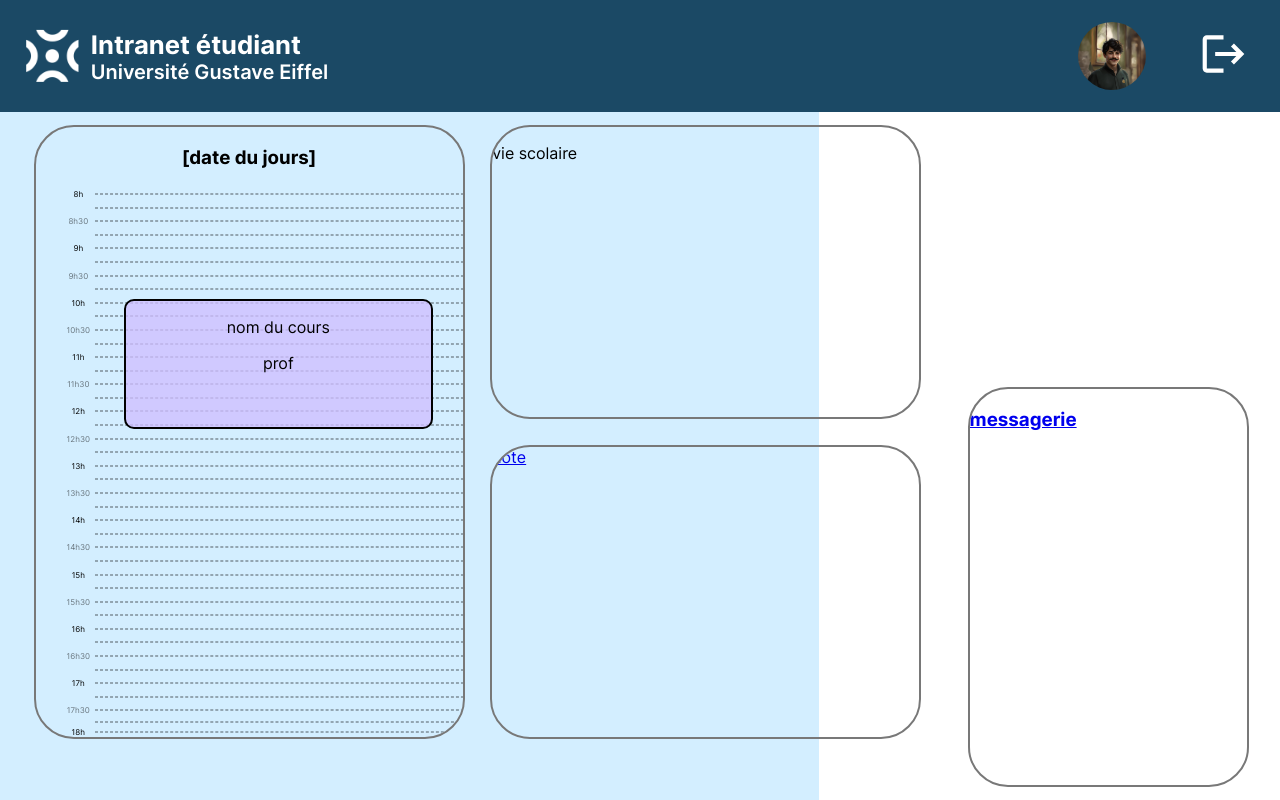
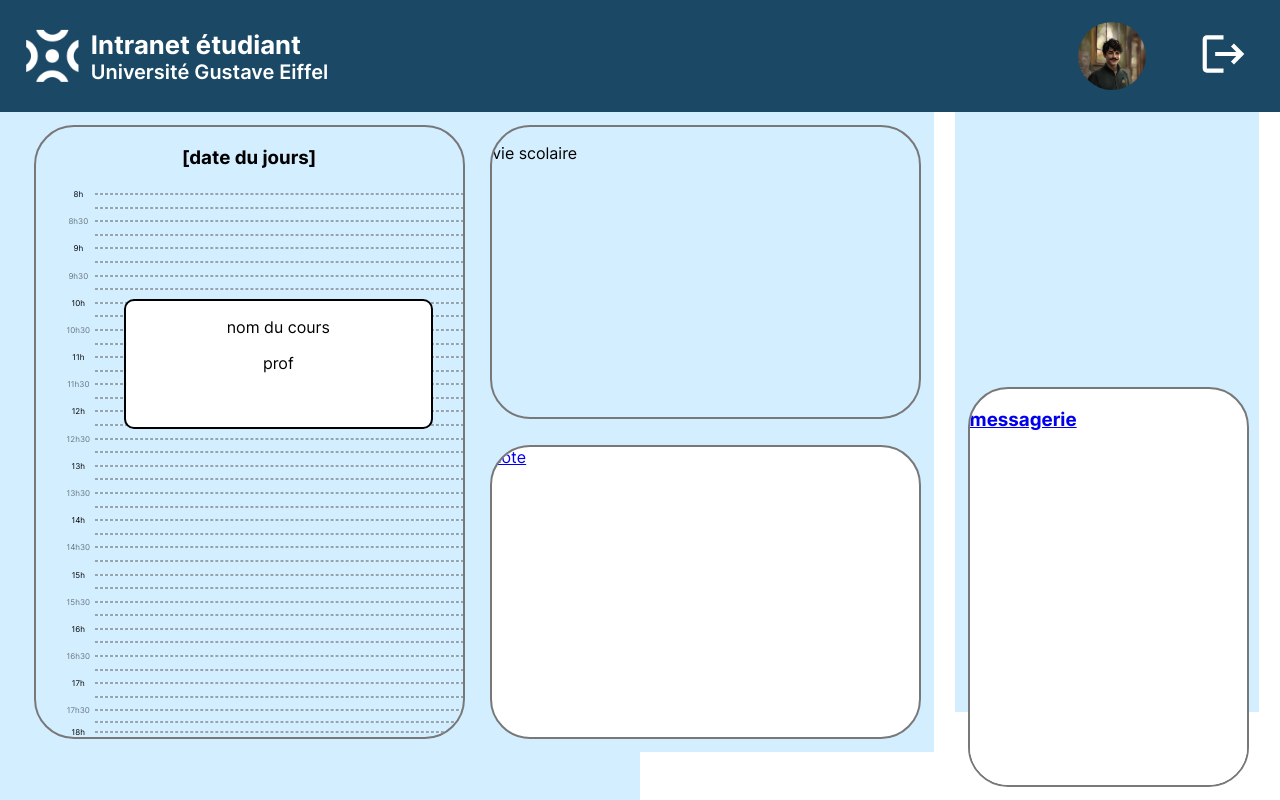
Before and after one commit to Suzoka/ENT, a PHP site: page / in a window 1280 px wide. Run offline with PHP 8.4, Linux system fonts and the light colour scheme; the visitor is signed in with stand-in values (Sample User, id 1); data that the repository does not hold is empty.

Commit message:
Update style.css

```diff
--- a/style/style.css
+++ b/style/style.css
@@ -7,7 +7,7 @@
 body {
     margin: 0;
     font-family: 'Inter', sans-serif;
-    background-image: linear-gradient(90deg, #d3eeff 0%, #d3eeff 64%, #ffffff 64%, #ffffff 100%);
+    background-image: linear-gradient(90deg, #d3eeff 0%, #d3eeff 50%, #ffffff 50%, #ffffff 100%);
 }
 
 @font-face {
@@ -169,6 +169,14 @@ header nav a.logout {
 .grid h1 {
     font-size: 2.5rem;
     margin-top: 30px;
+}
+
+.grid div:first-of-type {
+    background-color: #d3eeff;
+}
+
+.grid div:last-of-type {
+    background-color: #FFFFFF;
 }
 
 .erreur {
```
